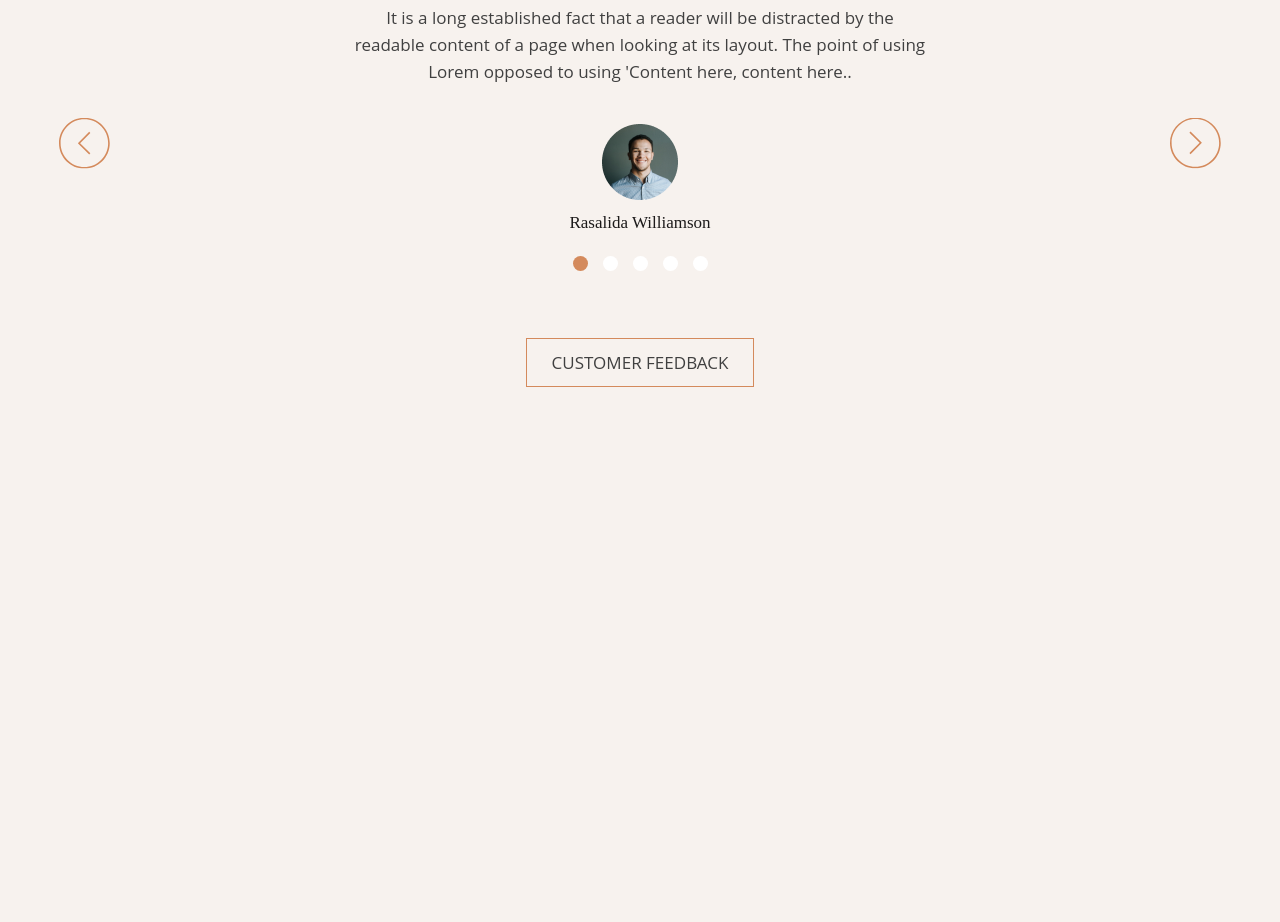
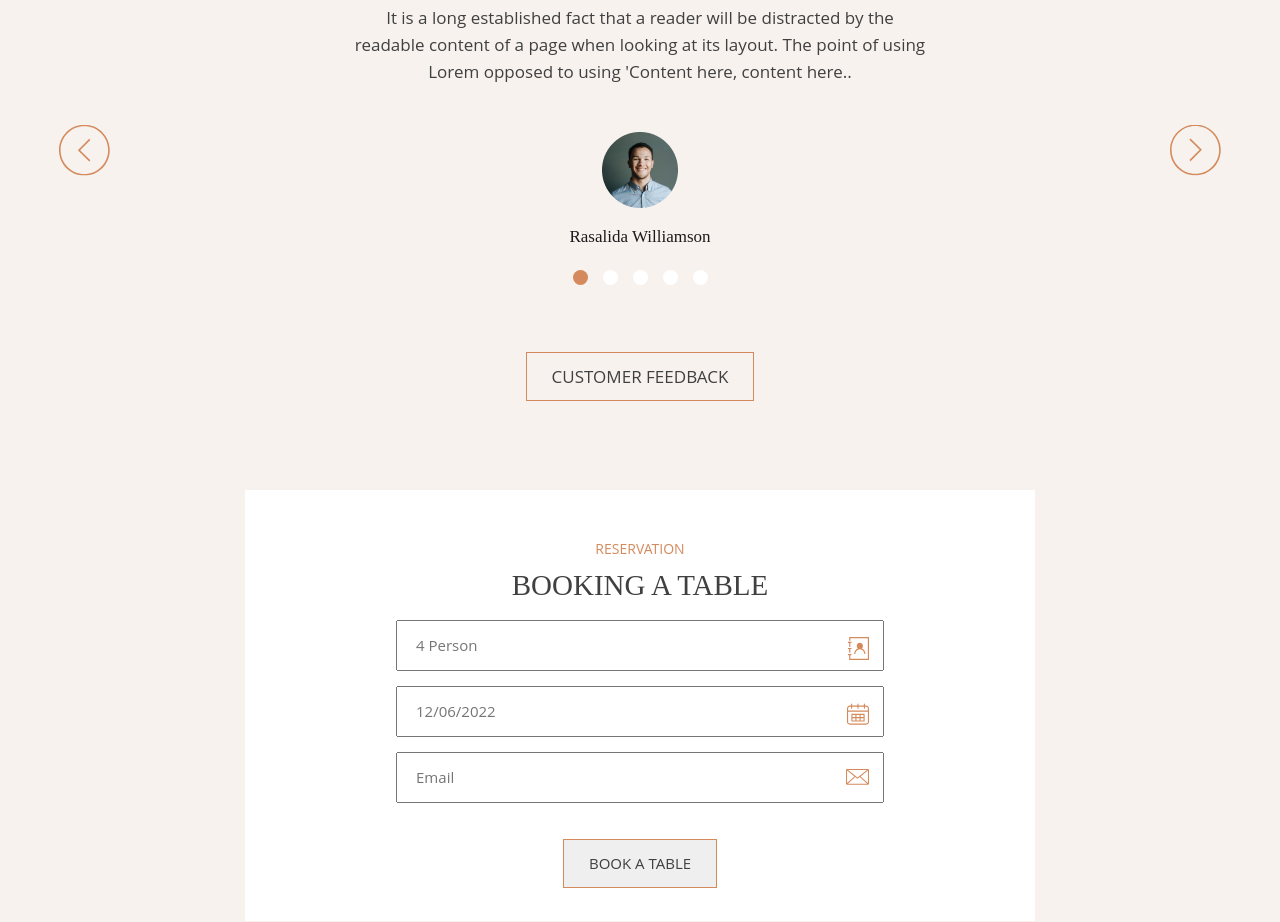
Before and after one commit to BigHeadliner/coffee-shop-website, a website: page app/index.html in a window 1280 px wide. Shown: the part 4778-5700 px from the top of the page. Before the commit the page ends 5220 px from the top, so only its background shows below. Drawn offline with Linux system fonts and the light colour scheme.

Commit message:
reservation section ready

```diff
--- a/app/index.html
+++ b/app/index.html
@@ -361,6 +361,41 @@
             <a class="review__btn main-btn-animation" href="#">CUSTOMER FEEDBACK</a>
         </div>
     </section>
+
+
+    <section class="reservation">
+        <div class="container">
+
+                <div class="reservation__booking">
+
+                    <div class="reservation__booking-inner">
+                    <p class="reservation__suptitle">RESERVATION</p>
+                    <h4 class="reservation__title">BOOKING A TABLE</h4>
+                    <form class="reservation__form" action="#">
+
+                    <div class="reservation__input-wrapper">
+                        <input class="reservation__input" type="text" placeholder="4 Person">
+                         <img class="reservation__input-img" src="images/reservation/man.svg" alt="man" >
+                    </div>
+
+                    <div class="reservation__input-wrapper">
+                        <input class="reservation__input" type="text" placeholder="12/06/2022">
+                        <img class="reservation__input-img" src="images/reservation/calendar.svg" alt="calendar" >
+                    </div>
+
+                    <div class="reservation__input-wrapper">
+                        <input class="reservation__input" placeholder="Email">
+                        <img class="reservation__input-img" src="images/reservation/email.svg" alt="envelope" >
+                    </div>
+                    <button class="reservation__input-btn main-btn-animation" type="submit">BOOK A TABLE</button>
+
+                    </form>
+
+                 </div>
+                </div>
+
+        </div>
+    </section>
     <script src="js/main.min.js"></script>
 </body>
 
--- a/app/scss/style.scss
+++ b/app/scss/style.scss
@@ -359,6 +359,7 @@
 
 .review {
    text-align: center;
+   margin-bottom: 33px;
 
    &__title {
       margin: 40px 0 31px;
@@ -425,11 +426,11 @@
 
    &__item-text {
       max-width: 573px;
-      margin: 0 auto 39px;
+      margin: 0 auto 47px;
    }
 
    &__item-author-img {
-      margin: 0 auto 9px;
+      margin: 0 auto 15px;
    }
 
    &__item-author-name {
@@ -444,4 +445,63 @@
    }
 }
 
+ .reservation{
+  text-align: centr;
+
+  &__booking{
+   max-width: 790px;
+   margin: 0 auto;
+   background: $white;
+   border: 1px solid transparent;
+  }
+
+  &__booking-inner{
+   margin: 43px auto 0;
+   text-align: center;
+   width: auto;
+   border: 1px solid transparent;
+   max-width: 490px;
+  }
+
+ &__suptitle{
+   font-size: 14px;
+   color: #D48A5C;
+   margin-bottom: 10px;
+ }
+
+ &__title{
+   font-size: 29px;
+   @extend  %zxool-xiaoWei-400;
+   margin-bottom: 21px;
+ }
+
+ &__input-wrapper{
+   position: relative;
+   margin-bottom: 15px;
+   width: 100%;
+   max-width: 490px;
+ }
+
+&__input{
+   width: 100%;
+   max-width: 490px;
+   padding: 10px 38px 10px 18px;
+   font-size: 15px;
+   color: #5C5C5C;
+}
+
+&__input-img{
+   position: absolute;
+    top: 17px;
+    right: 15px;
+}
+
+&__input-btn{
+   padding: 10px 25px;
+   font-size: 15px;
+   margin: 21px 0 31px;
+}
+
+}
+
 @import 'media';
```
Also changed, not shown: app/css/style.min.css, app/images/reservation/calendar.svg (added), app/images/reservation/email.svg (added), app/images/reservation/man.svg (added), app/js/main.js (line endings or trailing spaces).
